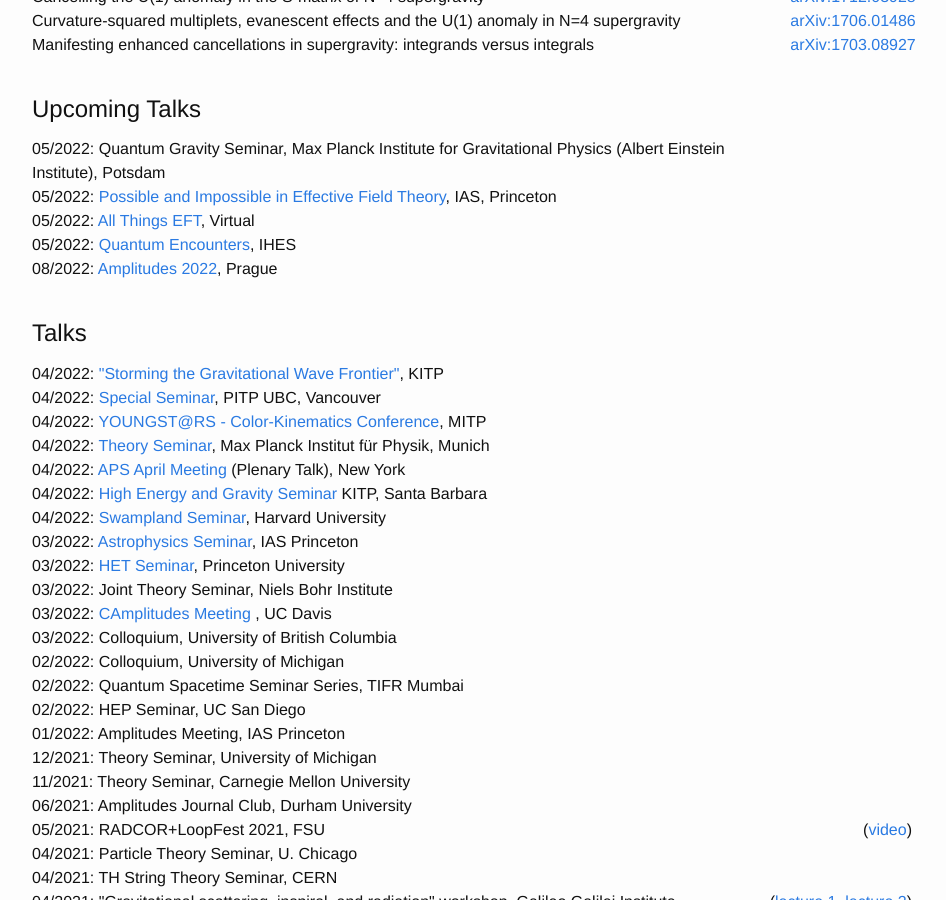
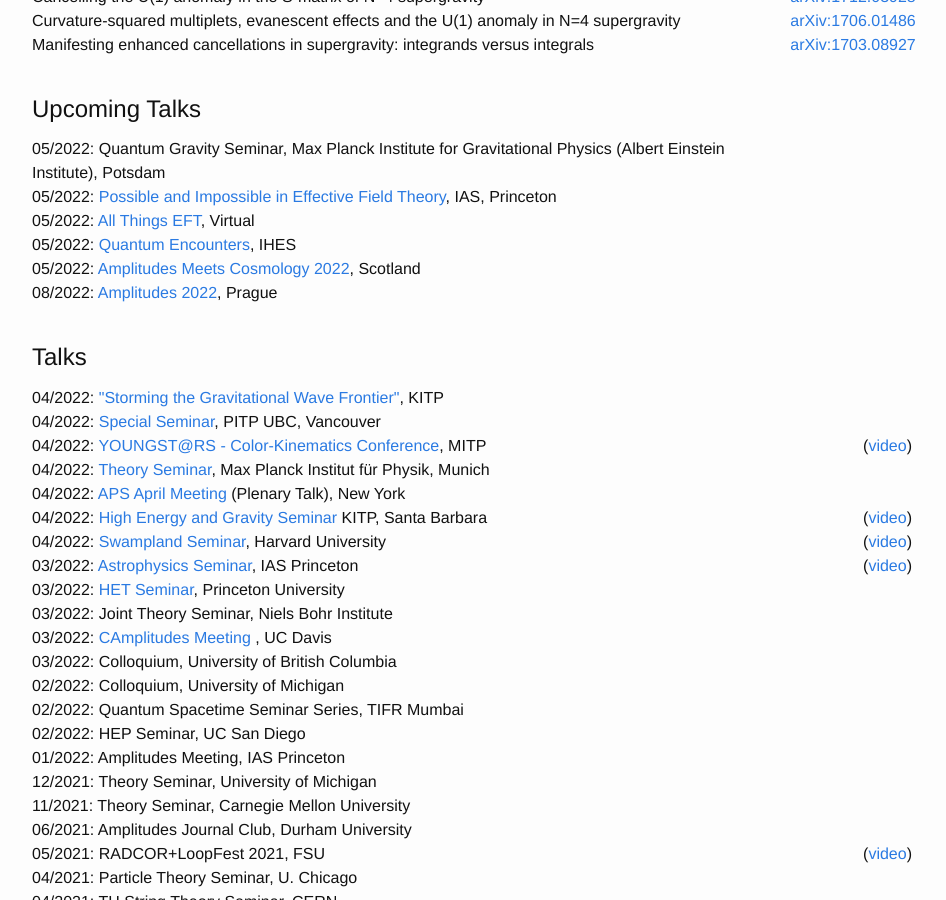
Before and after one commit to julioparra/julioparra.github.io, a Jekyll site: the page built from index.md, in a window 1280 px wide and 900 px high, scrolled down 1063 px. Shown: the whole window, without its empty margins (168-1114 px from the left). Built offline with Jekyll 4.4.1, drawn with Linux system fonts in a browser that asks for light colours; nearby versions of some CDN libraries.

Commit message:
New talk

```diff
--- a/index.md
+++ b/index.md
@@ -155,6 +155,10 @@
     <div class="col-2" style="text-align:right">  </div>
 </div>
 <div class="row">
+    <div class="col-10"> 05/2022: <a href="https://www.simonsfoundation.org/event/amplitudes-meet-cosmology-2022/">Amplitudes Meets Cosmology 2022</a>, Scotland </div>
+    <div class="col-2" style="text-align:right">  </div>
+</div>
+<div class="row">
     <div class="col-10"> 08/2022: <a href="https://indico.cern.ch/event/1101193/">Amplitudes 2022</a>, Prague </div>
     <div class="col-2" style="text-align:right">  </div>
 </div>
@@ -167,7 +171,7 @@
 
 <div class="row">
     <div class="col-10"> 04/2022: <a href="https://www.kitp.ucsb.edu/activities/gwaves-c22">"Storming the Gravitational Wave Frontier"</a>, KITP </div>
-    <div class="col-2" style="text-align:right">  </div>
+    <div class="col-2" style="text-align:right"> </div>
 </div>
 <div class="row">
     <div class="col-10"> 04/2022: <a href="https://pitp.phas.ubc.ca/upcoming/index.html">Special Seminar</a>,  PITP UBC, Vancouver </div>
@@ -175,7 +179,7 @@
 </div>
 <div class="row">
     <div class="col-10"> 04/2022: <a href="https://indico.mitp.uni-mainz.de/event/296/">YOUNGST@RS - Color-Kinematics Conference</a>,  MITP </div>
-    <div class="col-2" style="text-align:right">  </div>
+    <div class="col-2" style="text-align:right"> (<a href="https://youtu.be/om2mZYQ6WZE">video</a>) </div>
 </div>
 <div class="row">
     <div class="col-10"> 04/2022: <a href="https://indico.mpp.mpg.de/category/54/"> Theory Seminar</a>, Max Planck Institut für Physik, Munich </div>
@@ -187,15 +191,15 @@
 </div>
 <div class="row">
     <div class="col-10"> 04/2022:  <a href="https://www.kitp.ucsb.edu/strings/seminars"> High Energy and Gravity Seminar </a> KITP, Santa Barbara </div>
-    <div class="col-2" style="text-align:right">  </div>
+    <div class="col-2" style="text-align:right"> (<a href="https://www.youtube.com/watch?v=bPA0VU2luaA">video</a>) </div>
 </div>
 <div class="row">
     <div class="col-10"> 04/2022:<a href="https://hetg.physics.harvard.edu/seminar-schedule"> Swampland Seminar</a>, Harvard University </div>
-    <div class="col-2" style="text-align:right">   </div>
+    <div class="col-2" style="text-align:right"> (<a href="https://www.youtube.com/watch?v=bPA0VU2luaA">video</a>)  </div>
 </div>
 <div class="row">
     <div class="col-10"> 03/2022: <a href="https://www.ias.edu/sns/astrophysics/astrophysics-seminars"> Astrophysics Seminar</a>, IAS Princeton</div>
-    <div class="col-2" style="text-align:right"> </div>
+    <div class="col-2" style="text-align:right"> (<a href="https://www.ias.edu/video/collider-tools-classical-gravity">video</a>) </div>
 </div>
 <div class="row">
     <div class="col-10"> 03/2022: <a href="https://phy.princeton.edu/events/het-seminar-julio-parra-martinez-caltech-tba-zoom">HET Seminar</a>, Princeton University</div>
```
